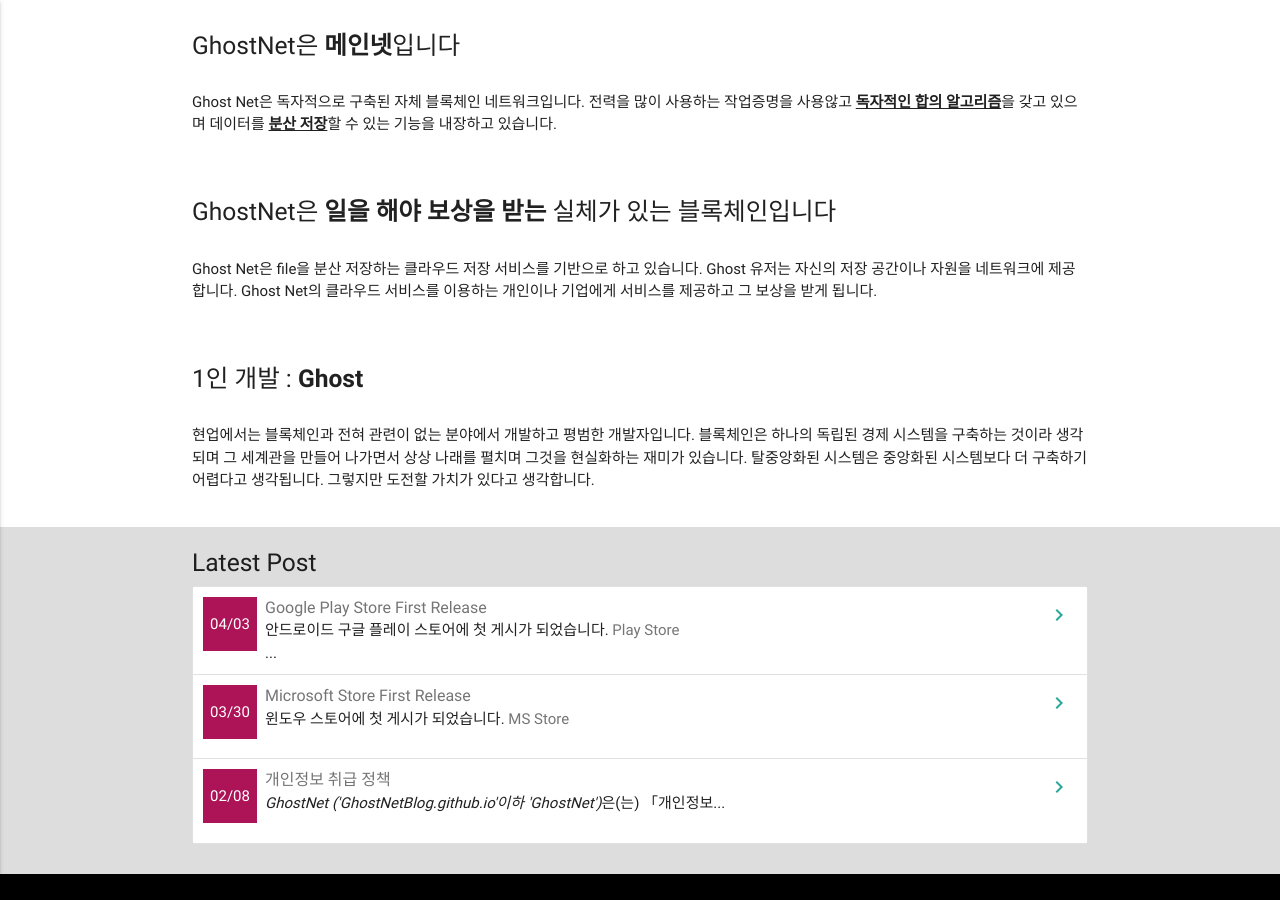
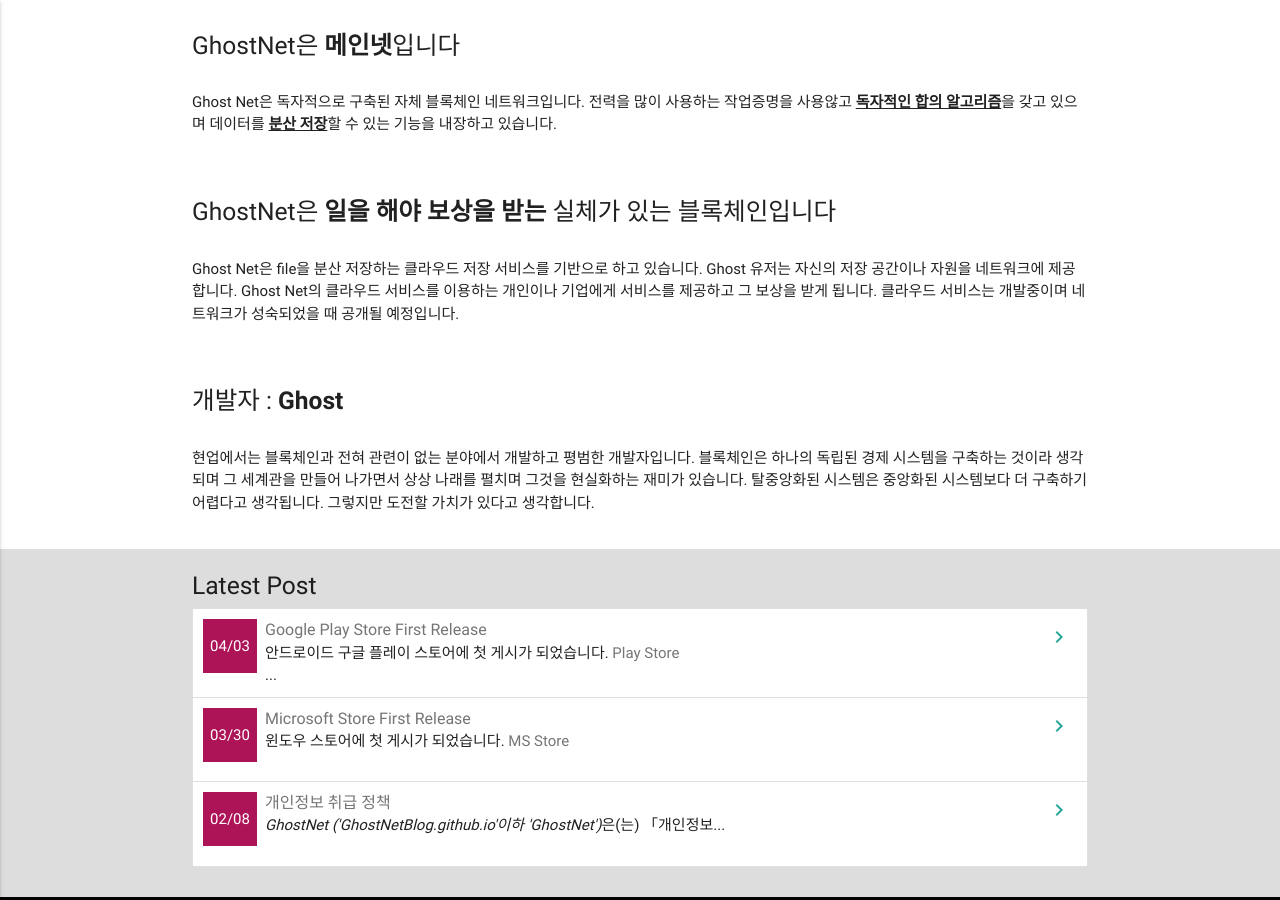
Before and after one commit to GhostNetBlog/GhostNetBlog.github.io, a Jekyll site: the page built from index.md, in a window 1280 px wide and 900 px high, scrolled down 1398 px. Built offline with Jekyll 4.4.1, drawn with Linux system fonts in a browser that asks for light colours.

Commit message:
Update home.html

```diff
--- a/_layouts/home.html
+++ b/_layouts/home.html
@@ -89,6 +89,7 @@ layout: default
           Ghost Net은 file을 분산 저장하는 클라우드 저장 서비스를 기반으로 하고 있습니다.
           Ghost 유저는 자신의 저장 공간이나 자원을 네트워크에 제공합니다.
           Ghost Net의 클라우드 서비스를 이용하는 개인이나 기업에게 서비스를 제공하고 그 보상을 받게 됩니다.
+          클라우드 서비스는 개발중이며 네트워크가 성숙되었을 때 공개될 예정입니다.
         </div>
       </div>
     </div>
@@ -99,7 +100,7 @@ layout: default
       <!--   Icon Section  https://www.panoramedia.eu/jekyllmaterialize/ -->
       <div class="row">
         <div class="col s12">
-          <h5>1인 개발 : <b>Ghost</b></h5><br>
+          <h5>개발자 : <b>Ghost</b></h5><br>
           현업에서는 블록체인과 전혀 관련이 없는 분야에서 개발하고 평범한 개발자입니다.
           블록체인은 하나의 독립된 경제 시스템을 구축하는 것이라 생각되며
           그 세계관을 만들어 나가면서 상상 나래를 펼치며 그것을 현실화하는 재미가 있습니다.
```
